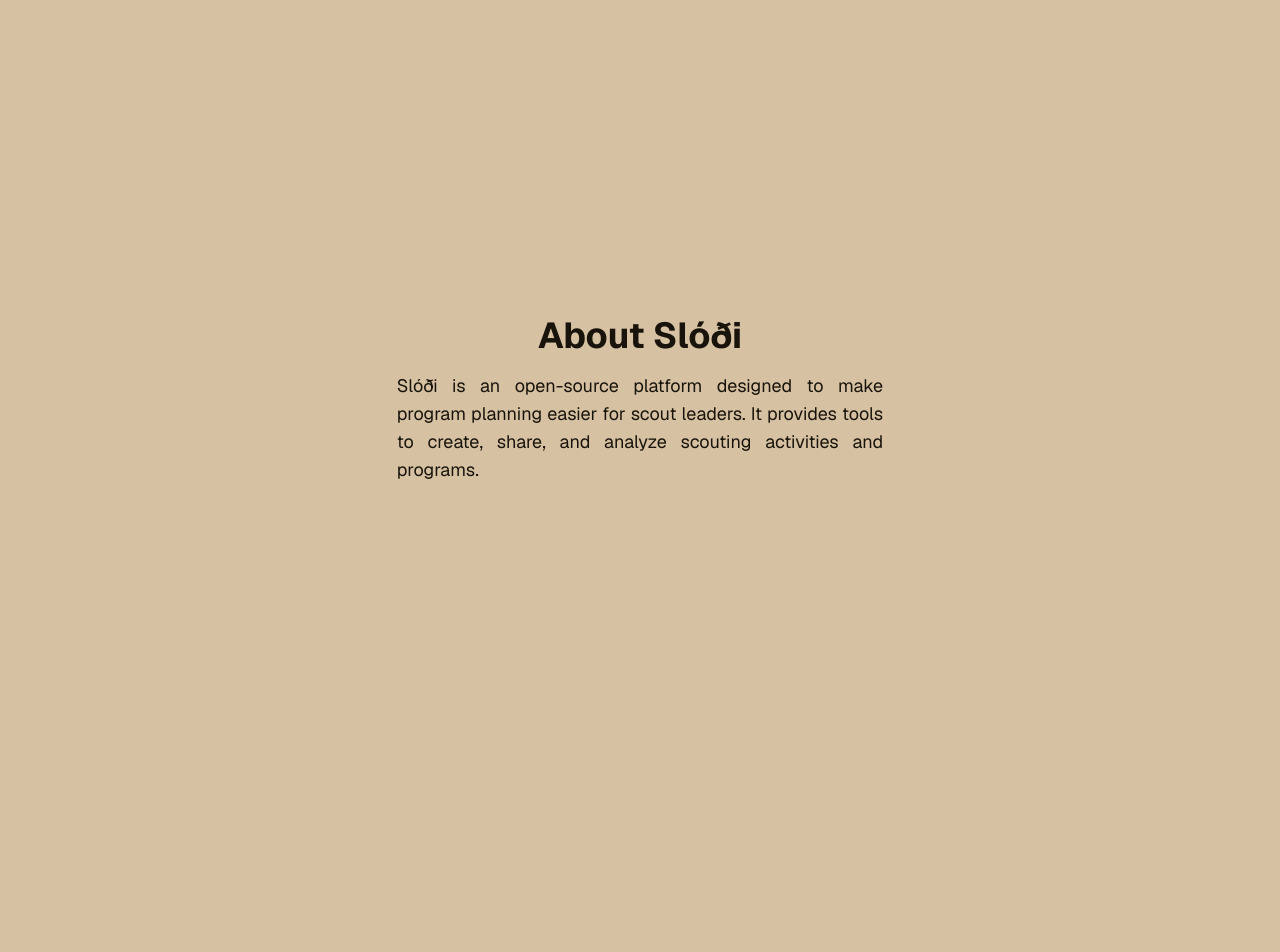
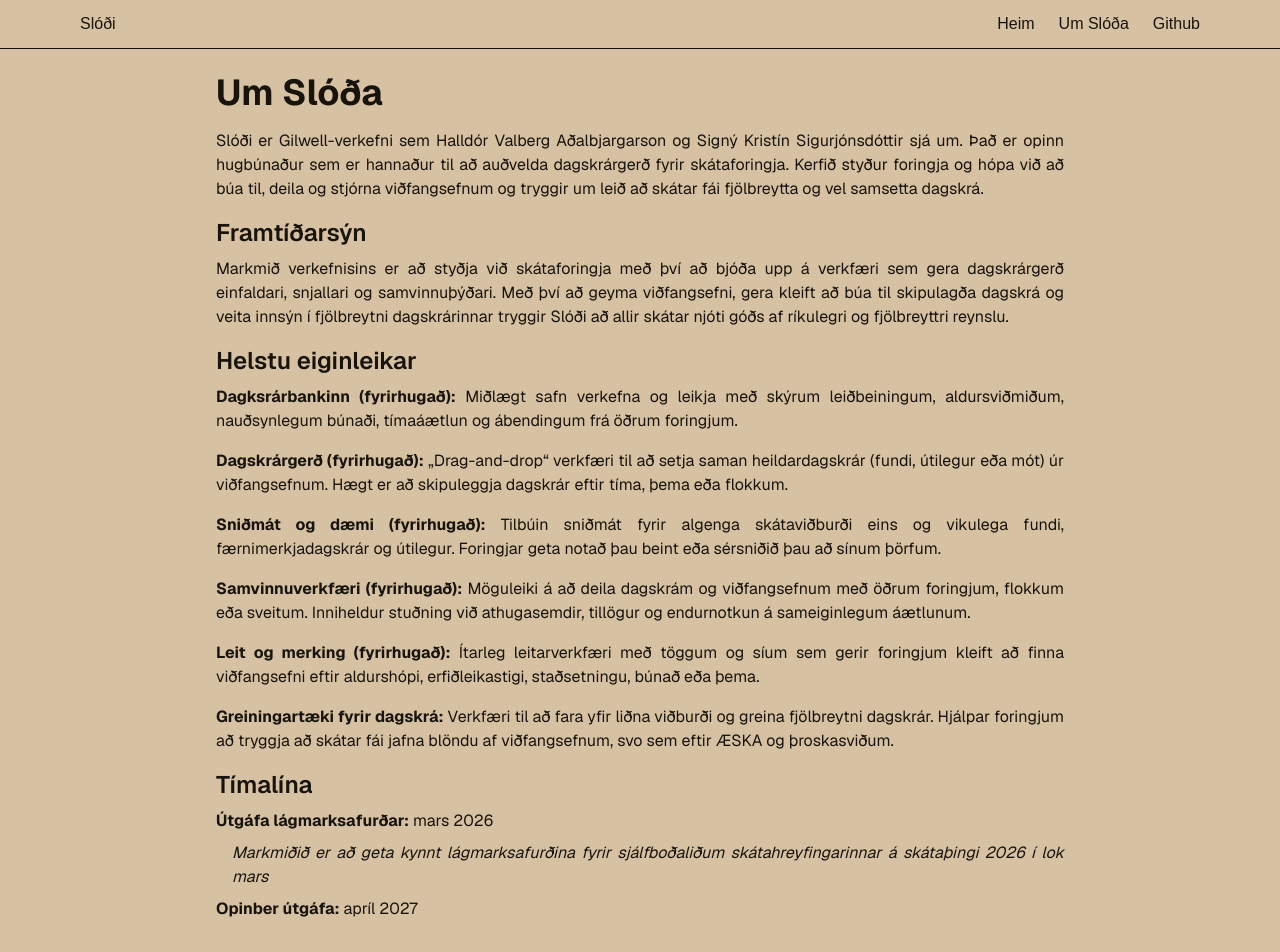
Before and after one commit to halldorvalberg/slodi, a Next.js app in the folder frontend/: page /about in a window 1280 px wide. Shown: the top 952 px of the page. Before the commit the page ends 800 px from the top, so only its background shows below. Built offline with nearby package versions, Linux system fonts and the light colour scheme.

Commit message:
Add Header and Footer components; update About page content and layout

```diff
--- a/frontend/app/about/page.tsx
+++ b/frontend/app/about/page.tsx
@@ -1,12 +1,37 @@
-export default function About() {
+// app/about/page.tsx
+export default function AboutPage() {
   return (
-    <div className="font-sans flex flex-col min-h-screen items-center justify-center bg-background text-text p-8">
-      <h1 className="text-4xl font-bold mb-4">About Slóði</h1>
-      <p className="text-lg text-justify w-4/5 sm:w-1/2 lg:w-2/5">
-        Slóði is an open-source platform designed to make program planning easier
-        for scout leaders. It provides tools to create, share, and analyze
-        scouting activities and programs.
+    <div className="font-sans p-6 max-w-4xl mx-auto text-justify">
+      <h1 className="text-4xl font-bold mb-4">Um Slóða</h1>
+      <p className="mb-4">
+        Slóði er Gilwell-verkefni sem Halldór Valberg Aðalbjargarson og Signý Kristín Sigurjónsdóttir sjá um. Það er opinn hugbúnaður sem er hannaður til að auðvelda dagskrárgerð fyrir skátaforingja. Kerfið styður foringja og hópa við að búa til, deila og stjórna viðfangsefnum og tryggir um leið að skátar fái fjölbreytta og vel samsetta dagskrá.
       </p>
+
+      <h2 className="text-2xl font-semibold mb-2">Framtíðarsýn</h2>
+      <p className="mb-4">
+        Markmið verkefnisins er að styðja við skátaforingja með því að bjóða upp á verkfæri sem gera dagskrárgerð einfaldari, snjallari og samvinnuþýðari. Með því að geyma viðfangsefni, gera kleift að búa til skipulagða dagskrá og veita innsýn í fjölbreytni dagskrárinnar tryggir Slóði að allir skátar njóti góðs af ríkulegri og fjölbreyttri reynslu.
+      </p>
+
+      <h2 className="text-2xl font-semibold mb-2">Helstu eiginleikar</h2>
+      <div className="mb-4 space-y-4">
+        <p><strong>Dagksrárbankinn (fyrirhugað):</strong> Miðlægt safn verkefna og leikja með skýrum leiðbeiningum, aldursviðmiðum, nauðsynlegum búnaði, tímaáætlun og ábendingum frá öðrum foringjum.</p>
+        <p><strong>Dagskrárgerð (fyrirhugað):</strong> „Drag-and-drop“ verkfæri til að setja saman heildardagskrár (fundi, útilegur eða mót) úr viðfangsefnum. Hægt er að skipuleggja dagskrár eftir tíma, þema eða flokkum.</p>
+        <p><strong>Sniðmát og dæmi (fyrirhugað):</strong> Tilbúin sniðmát fyrir algenga skátaviðburði eins og vikulega fundi, færnimerkjadagskrár og útilegur. Foringjar geta notað þau beint eða sérsniðið þau að sínum þörfum.</p>
+        <p><strong>Samvinnuverkfæri (fyrirhugað):</strong> Möguleiki á að deila dagskrám og viðfangsefnum með öðrum foringjum, flokkum eða sveitum. Inniheldur stuðning við athugasemdir, tillögur og endurnotkun á sameiginlegum áætlunum.</p>
+        <p><strong>Leit og merking (fyrirhugað):</strong> Ítarleg leitarverkfæri með töggum og síum sem gerir foringjum kleift að finna viðfangsefni eftir aldurshópi, erfiðleikastigi, staðsetningu, búnað eða þema.</p>
+        <p><strong>Greiningartæki fyrir dagskrá:</strong> Verkfæri til að fara yfir liðna viðburði og greina fjölbreytni dagskrár. Hjálpar foringjum að tryggja að skátar fái jafna blöndu af viðfangsefnum, svo sem eftir ÆSKA og þroskasviðum.</p>
+      </div>
+
+      <h2 className="text-2xl font-semibold mb-2">Tímalína</h2>
+      <div className="space-y-2">
+        <p><strong>Útgáfa lágmarksafurðar:</strong> mars 2026</p>
+        <p className="pl-4">
+          <em>
+            Markmiðið er að geta kynnt lágmarksafurðina fyrir sjálfboðaliðum skátahreyfingarinnar á skátaþingi 2026 í lok mars
+          </em>
+        </p>
+        <p><strong>Opinber útgáfa:</strong> apríl 2027</p>
+      </div>
     </div>
   );
 }
--- a/frontend/app/layout.tsx
+++ b/frontend/app/layout.tsx
@@ -1,6 +1,8 @@
 import type { Metadata } from "next";
 import { Geist, Geist_Mono } from "next/font/google";
 import "./globals.css";
+import Header from "../components/Header";
+import Footer from "../components/Footer";
 
 const geistSans = Geist({
   variable: "--font-geist-sans",
@@ -28,7 +30,9 @@
       <body
         className={`${geistSans.variable} ${geistMono.variable} antialiased bg-background text-text`}
       >
+        <Header />
         {children}
+        <Footer />
       </body>
     </html>
   );
--- a/frontend/app/page.tsx
+++ b/frontend/app/page.tsx
@@ -35,8 +35,8 @@
   };
 
   return (
-    <div className="font-sans flex flex-col min-h-screen overflow-hidden relative">
-      <div className="flex-grow flex items-center justify-center min-h-[50vh] mt-8 z-10">
+    <div className="font-sans flex flex-col overflow-hidden relative min-h-[85vh] max-h-[85vh]">
+      <div className="flex-grow flex items-center justify-center min-h-[30vh] mt-8 z-10 max-h-[35vh]">
         <div className="text-center w-4/5 sm:w-3/5 flex items-center justify-center h-full">
           <div>
             <h1 className="text-6xl font-bold uppercase">Slóði</h1>
@@ -50,7 +50,7 @@
           </div>
         </div>
       </div>
-      <div className="flex-grow flex items-center justify-center bg-background text-text">
+      <div className="flex-grow flex items-center justify-center bg-background text-text max-h-[30vh]">
         <form
           onSubmit={handleSubmit}
           className="flex flex-col items-center w-4/5 sm:w-1/2"
--- /dev/null
+++ b/frontend/components/Footer/index.tsx
@@ -0,0 +1,9 @@
+export default function Footer() {
+  return (
+    <footer className="bg-[var(--color-background)] text-[var(--color-foreground)] p-4 mt-auto antialiased">
+      <p className="text-center text-sm font-[var(--font-sans)]">
+        &copy; 2025 Slóði. All rights reserved.
+      </p>
+    </footer>
+  );
+}
--- /dev/null
+++ b/frontend/components/Header/index.tsx
@@ -0,0 +1,93 @@
+"use client";
+
+import { useEffect, useState } from "react";
+import Link from "next/link";
+
+export default function Header() {
+  const [open, setOpen] = useState(false);
+
+  // Close on ESC and lock scroll when open
+  useEffect(() => {
+    const onKey = (e: KeyboardEvent) => e.key === "Escape" && setOpen(false);
+    if (open) {
+      document.addEventListener("keydown", onKey);
+      document.body.style.overflow = "hidden";
+    } else {
+      document.body.style.overflow = "";
+    }
+    return () => {
+      document.removeEventListener("keydown", onKey);
+      document.body.style.overflow = "";
+    };
+  }, [open]);
+
+  return (
+    <header className="sticky top-0 z-50 bg-[var(--color-background)] text-[var(--color-foreground)] border-b">
+      <div className="mx-auto max-w-6xl px-4 py-3 flex items-center justify-between">
+        <Link href="/" className="font-medium">Slóði</Link>
+
+        <nav className="hidden md:flex gap-6">
+          <Link href="/">Heim</Link>
+          <Link href="/about">Um Slóða</Link>
+            <Link href="https://github.com/halldorvalberg/slodi" target="_blank" rel="noopener noreferrer">Github</Link>
+        </nav>
+
+        <button
+          type="button"
+          onClick={() => setOpen((v) => !v)}
+          className="md:hidden p-2 rounded-md border"
+          aria-label={open ? "Close menu" : "Open menu"}
+          aria-expanded={open}
+        >
+          {open ? "✕" : "☰"}
+        </button>
+      </div>
+
+      {/* Overlay (click to close) */}
+      {open && (
+        <button
+          aria-hidden
+          onClick={() => setOpen(false)}
+          className="fixed inset-0 bg-black/40 z-40 md:hidden"
+        />
+      )}
+
+      {/* Slide-in drawer */}
+      <aside
+        className={[
+          "fixed inset-y-0 right-0 z-50 w-2/3 max-w-xs bg-[var(--color-background)]",
+          "shadow-2xl md:hidden",
+          "transform transition-transform duration-300 ease-in-out",
+          open ? "translate-x-0" : "translate-x-full",
+        ].join(" ")}
+        aria-hidden={!open}
+      >
+        <div className="p-4">
+          <nav className="flex flex-col">
+            <Link
+              href="/"
+              onClick={() => setOpen(false)}
+              className="px-3 py-2 rounded hover:bg-[var(--color-foreground)] hover:text-[var(--color-background)]"
+            >
+              Heim
+            </Link>
+            <Link
+              href="/about"
+              onClick={() => setOpen(false)}
+              className="px-3 py-2 rounded hover:bg-[var(--color-foreground)] hover:text-[var(--color-background)]"
+            >
+              Um Slóða
+            </Link>
+            <Link
+              href="https://github.com/halldorvalberg/slodi" target="_blank" rel="noopener noreferrer"
+              onClick={() => setOpen(false)}
+              className="px-3 py-2 rounded hover:bg-[var(--color-foreground)] hover:text-[var(--color-background)]"
+            >
+              Github
+            </Link>
+          </nav>
+        </div>
+      </aside>
+    </header>
+  );
+}
```
